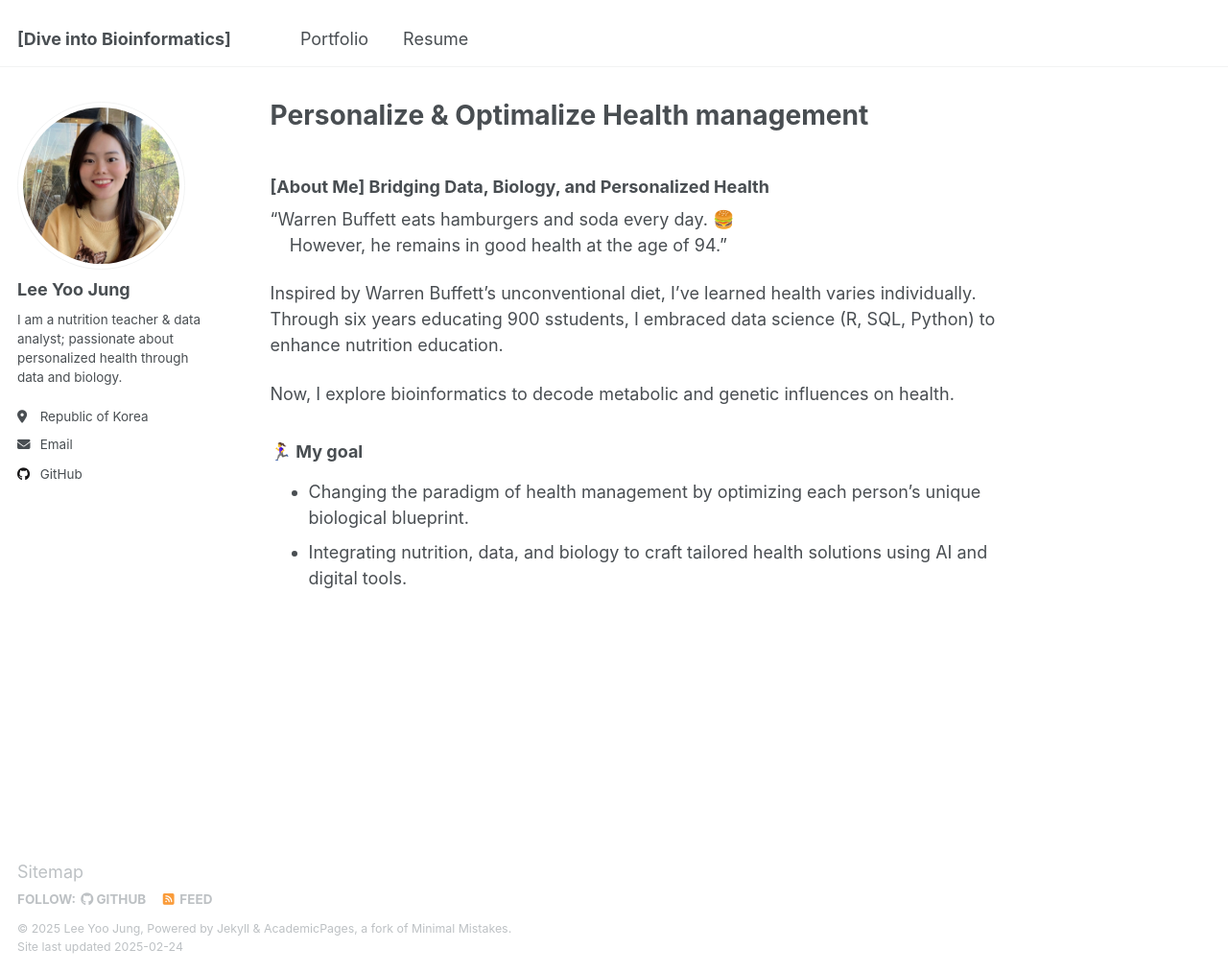
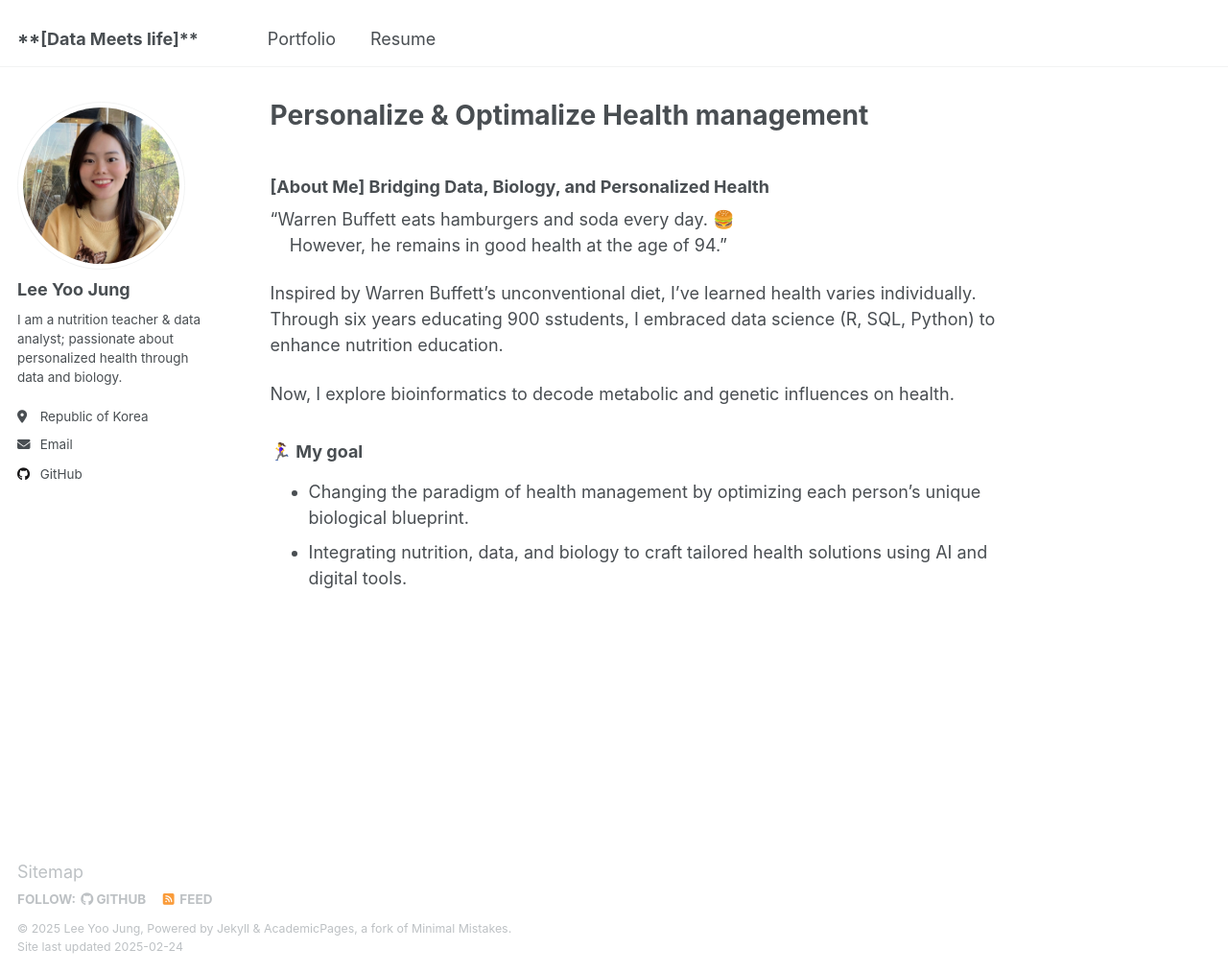
Before and after one commit to yoojungslee/yoojungslee.github.io, a Jekyll site: the page built from _pages/about.md, in a window 1280 px wide and 1014 px high. Shown: the whole window at 96% size. Built offline with Jekyll 4.4.1, drawn with Linux system fonts in a browser that asks for light colours; emoji names are drawn with the system emoji font.

Commit message:
blog_name

```diff
--- a/_config.yml
+++ b/_config.yml
@@ -9,7 +9,7 @@
 # Basic Site Settings
 locale                   : "en-US"
 site_theme               : "default"
-title                    : "[Dive into Bioinformatics]"
+title                    : "**[Data Meets life]**"
 title_separator          : "-"
 name                     : &name "Lee Yoo Jung"
 description              : &description "personal description"
```
